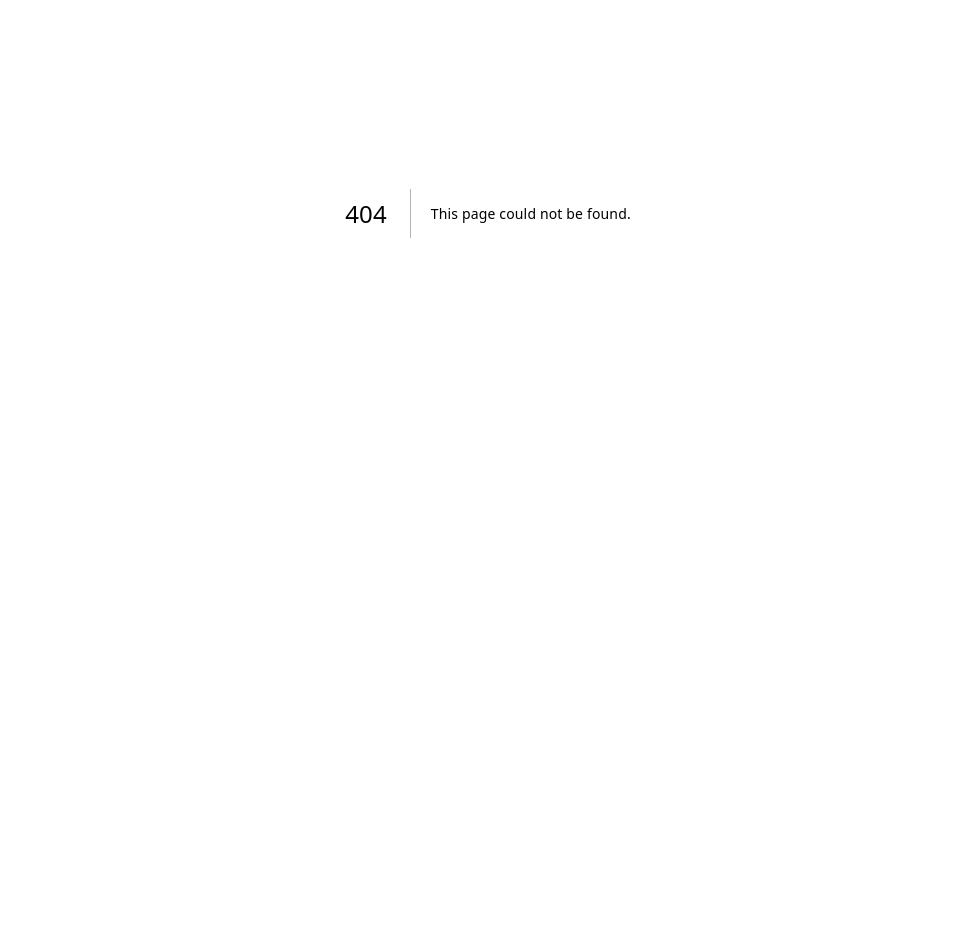
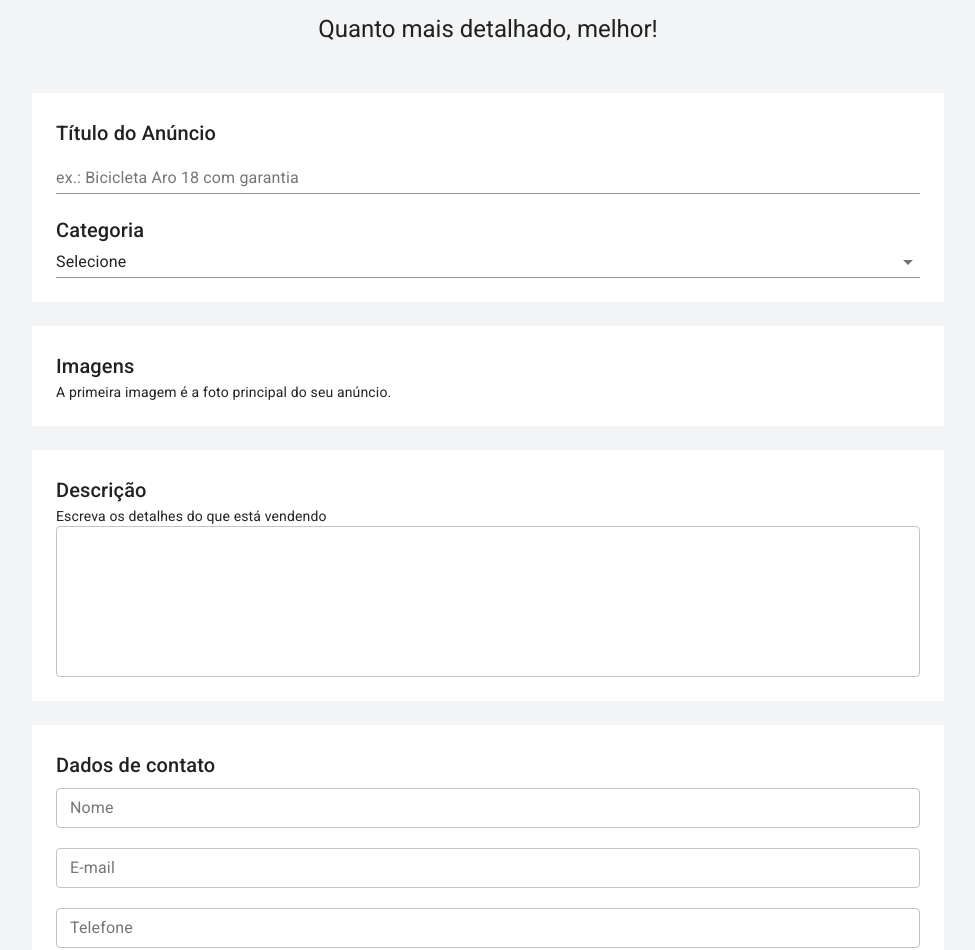
Before and after one commit to Lucas-Henschel/anunx, a Next.js app: page /user/publish in a window 1280 px wide. Before the commit this address had no page. Shown: the part 187-1137 px from the top of the page, without its empty margins (152-1127 px from the left). Before the commit the page ends 800 px from the top, so only its background shows below. Built offline with nearby package versions, Linux system fonts and the light colour scheme.

Commit message:
Implemented publish ad page

```diff
--- /dev/null
+++ b/pages/user/publish.js
@@ -0,0 +1,147 @@
+import { Box, Button, Container, Select, TextField, Typography } from '@material-ui/core';
+import { makeStyles } from '@material-ui/core/styles';
+
+import TemplateDefault from '../../src/templates/Default';
+
+const useStyles = makeStyles((theme) => ({
+  container: {
+    padding: theme.spacing(8, 0, 6),
+  },
+
+  box: {
+    backgroundColor: theme.palette.background.white,
+    padding: theme.spacing(3),
+  },
+
+  boxContainer: {
+    paddingBottom: theme.spacing(3),
+  },
+}))
+
+const Publish = () => {
+  const classes = useStyles();
+
+  return (
+    <TemplateDefault>
+      <Container maxWidth="sm" className={classes.container}>
+        <Typography component="h1" variant="h2" align="center" color="textPrimary">
+          Publicar Anúncio
+        </Typography>
+        <Typography component="h5" variant="h5" align="center" color="textPrimary">
+          Quanto mais detalhado, melhor!
+        </Typography>
+      </Container>
+
+      <Container maxWidth="md" className={classes.boxContainer}>
+        <Box className={classes.box}>
+          <Typography component="h6" variant="h6" color="textPrimary">
+            Título do Anúncio
+          </Typography>
+          <TextField
+            label="ex.: Bicicleta Aro 18 com garantia"
+            size="small"
+            fullWidth
+          />
+
+          <br /><br />
+          <Typography component="h6" variant="h6" color="textPrimary">
+            Categoria
+          </Typography>
+          <Select
+            native
+            value=""
+            fullWidth
+            onChange={() => {}}
+            inputProps={{
+              name: 'age',
+            }}
+          >
+            <option value="">Selecione</option>
+            <option value={1}>Bebê e Criança</option>
+            <option value={2}>Agricultura</option>
+            <option value={3}>Moda</option>
+            <option value={3}>Carros, Motos e Barcos</option>
+            <option value={3}>Serviços</option>
+            <option value={3}>Lazer</option>
+            <option value={3}>Animais</option>
+            <option value={3}>Moveis, Casa e Jardim</option>
+            <option value={3}>Imóveis</option>
+            <option value={3}>Equipamentos e Ferramentas</option>
+            <option value={3}>Celulares e Tablets</option>
+            <option value={3}>Esporte</option>
+            <option value={3}>Tecnologia</option>
+            <option value={3}>Emprego</option>
+            <option value={3}>Outros</option>
+          </Select>
+        </Box>
+      </Container>
+
+      <Container maxWidth="md" className={classes.boxContainer}>
+        <Box className={classes.box}>
+          <Typography component="h6" variant="h6" color="textPrimary">
+            Imagens
+          </Typography>
+          <Typography component="div" variant="body2" color="textPrimary">
+            A primeira imagem é a foto principal do seu anúncio.
+          </Typography>
+        </Box>
+      </Container>
+
+      <Container maxWidth="md" className={classes.boxContainer}>
+        <Box className={classes.box}>
+          <Typography component="h6" variant="h6" color="textPrimary">
+            Descrição
+          </Typography>
+          <Typography component="div" variant="body2" color="textPrimary">
+            Escreva os detalhes do que está vendendo
+          </Typography>
+          <TextField
+            multiline
+            rows={6}
+            variant="outlined"
+            fullWidth
+          />
+        </Box>
+      </Container>
+
+      <Container maxWidth="md" className={classes.boxContainer}>
+        <Box className={classes.box}>
+          <Typography component="h6" variant="h6" color="textPrimary" gutterBottom>
+            Dados de contato
+          </Typography>
+          <TextField
+            label="Nome"
+            variant="outlined"
+            size="small"
+            fullWidth
+          />
+          <br /><br />
+          <TextField
+            label="E-mail"
+            variant="outlined"
+            size="small"
+            fullWidth
+          />
+          <br /><br />
+          <TextField
+            label="Telefone"
+            variant="outlined"
+            size="small"
+            fullWidth
+          />
+          <br /><br />
+        </Box>
+      </Container>
+
+      <Container maxWidth="md" className={classes.boxContainer}>
+        <Box textAlign="right">
+          <Button variant='contained' color="primary">
+            Publicar anúncio
+          </Button>
+        </Box>
+      </Container>
+    </TemplateDefault>
+  )
+}
+
+export default Publish;
--- a/src/theme.js
+++ b/src/theme.js
@@ -4,6 +4,10 @@
   palette: {
     primary: {
       main: '#000000',
+    },
+    background: {
+      default: 'rgb(242, 244, 245)',
+      white: '#FFFFFF',
     }
   }
 });
```
